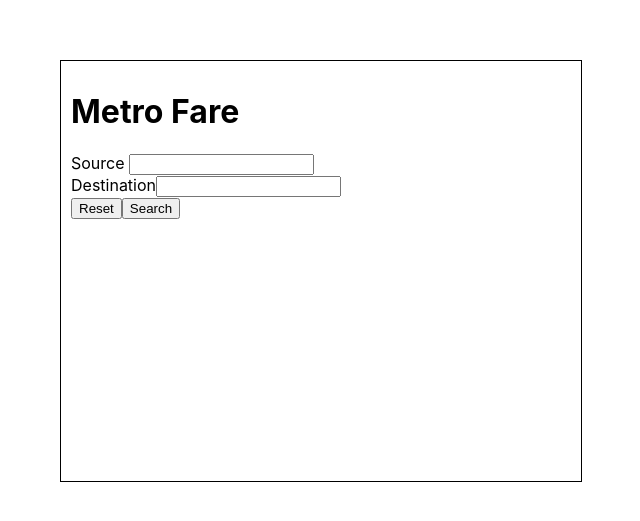
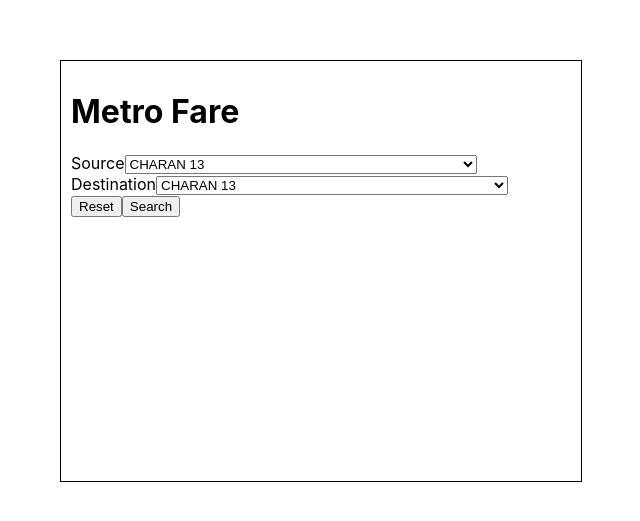
Before and after one commit to hspotlight/metro-fare, a React (Create React App) app: page / in a window 1280 px wide. Shown: the part 129-650 px from the top of the page, without its empty margins (319-959 px from the left). Built offline with nearby package versions, Linux system fonts and the light colour scheme.

Commit message:
MF-000 Add MRT stations

```diff
--- /dev/null
+++ b/src/common/constants.ts
@@ -0,0 +1,41 @@
+export enum MRT_BLUE_LINE {
+    CHARAN_13 = "CHARAN 13",
+    FAI_CHAI = "FAI CHAI",
+    BANG_KHUN_NON = "BANG KHUN NON",
+    BANG_YI_KHAN = "BANG YI KHAN",
+    SIRINDHORN = "SIRINDHORN",
+    BANG_PHLAT = "BANG PHLAT",
+    BANG_O = "BANG O",
+    BANG_PHO = "BANG PHO",
+    TAO_POON = "TAO POON",
+    BANG_SUE = "BANG SUE",
+    KAMPHAENG_PHET = "KAMPHAENG PHET",
+    CHATUCHAK_PARK = "CHATUCHAK PARK",
+    PHAHOM_YOTHIN = "PHAHOM YOTHIN",
+    LAT_PHRAO = "LAT PHRAO",
+    RATCHADAPHISEK = "RATCHADAPHISEK",
+    SUTTHISAN = "SUTTHISAN",
+    HUAI_KHWANG = "HUAI KHWANG",
+    THAILAND_CULTURAL_CENTRE = "THAILAND CULTURAL CENTRE",
+    PHRA_RAM_9 = "PHRA RAM 9",
+    PHETCHABURI = "PHETCHABURI",
+    SUKHUMVIT = "SUKHUMVIT",
+    QUEEN_SIRIKIT_NATIONAL_CONVENTION_CENTRE = "QUEEN SIRIKIT NATIONAL CONVENTION CENTRE",
+    KHLONG_TOEI = "KHLONG TOEI",
+    PUMPHINI = "PUMPHINI",
+    SILOM = "SILOM",
+    SAM_YAN = "SAM YAN",
+    HUA_LAMPHONG = "HUA LAMPHONG",
+    WAT_MANGKON = "WAT MANGKON",
+    SANAM_CHAI = "SANAM CHAI",
+    ITSARAPHAP = "ITSARAPHAP",
+    THAPHRA = "THAPHRA",
+    BANG_PHAI = "BANG PHAI",
+    BANG_WA = "BANG WA",
+    PHETKASEM_48 = "PHETKASEM 48",
+    PHASI_CHAROEN = "PHASI CHAROEN",
+    BANG_KHAE = "BANG KHAE",
+    LAK_SONG = "LAK SONG"
+}
+
+export type METRO_STATION = MRT_BLUE_LINE | undefined;
--- a/src/components/Calculator.tsx
+++ b/src/components/Calculator.tsx
@@ -1,21 +1,22 @@
 import React, { useState } from "react";
 import { FareService } from "../services/fare.service";
+import { METRO_STATION, MRT_BLUE_LINE } from "../common/constants";
 
 function Calculator() {
-  const [source, setSource] = useState<string>("");
-  const [destination, setDestination] = useState<string>("");
-  const [fare, setFare] = useState<number | null>(null);
+  const [source, setSource] = useState<string>();
+  const [destination, setDestination] = useState<string>();
+  const [fare, setFare] = useState<number | undefined>(undefined);
 
   const calculateRoute = () => {
-    console.log(source, destination);
-    const fare = FareService.calculate(source, destination);
+    const fare = FareService.calculate(source as METRO_STATION, destination as METRO_STATION);
     setFare(fare);
   };
 
+
   const resetForm = () => {
-    setSource("");
-    setDestination("");
-    setFare(null);
+    setSource(undefined);
+    setDestination(undefined);
+    setFare(undefined);
   };
 
   return (
@@ -28,19 +29,9 @@ function Calculator() {
       }}
     >
       <h1>Metro Fare</h1>
-      Source{" "}
-      <input
-        type="text"
-        value={source}
-        onChange={(e) => setSource(e.target.value)}
-      />
+      <SelectComponent title="Source" onChange={setSource}/>
       <br />
-      Destination
-      <input
-        type="text"
-        value={destination}
-        onChange={(e) => setDestination(e.target.value)}
-      />{" "}
+      <SelectComponent title="Destination" onChange={setDestination}/>
       <br />
       <button onClick={resetForm}>Reset</button>
       <button onClick={calculateRoute}>Search</button>
@@ -49,4 +40,24 @@ function Calculator() {
   );
 }
 
+const SelectComponent = ({ title, onChange}: {title: string, onChange: Function}) => {
+  const getLabel = (key: string): string => {
+    return key.replace("_", " ");
+  }
+  return (
+    <>
+      <span>{title}</span>
+      <select onChange={(e) => onChange(e.target.value)}>
+        {Object.keys(MRT_BLUE_LINE).map((stationKey) => {
+          return (
+            <option key={stationKey} value={stationKey}>
+              {getLabel(stationKey)}
+            </option>
+          );
+        })}
+      </select>
+    </>
+  );
+}
+
 export default Calculator;
--- a/src/services/fare.service.ts
+++ b/src/services/fare.service.ts
@@ -1,5 +1,7 @@
+import { METRO_STATION } from "../common/constants";
+
 export const FareService = {
-    calculate(source: string, destination: string): number {
+    calculate(source: METRO_STATION, destination: METRO_STATION): number {
         // TODO: implements
         return 0;
     }
```
